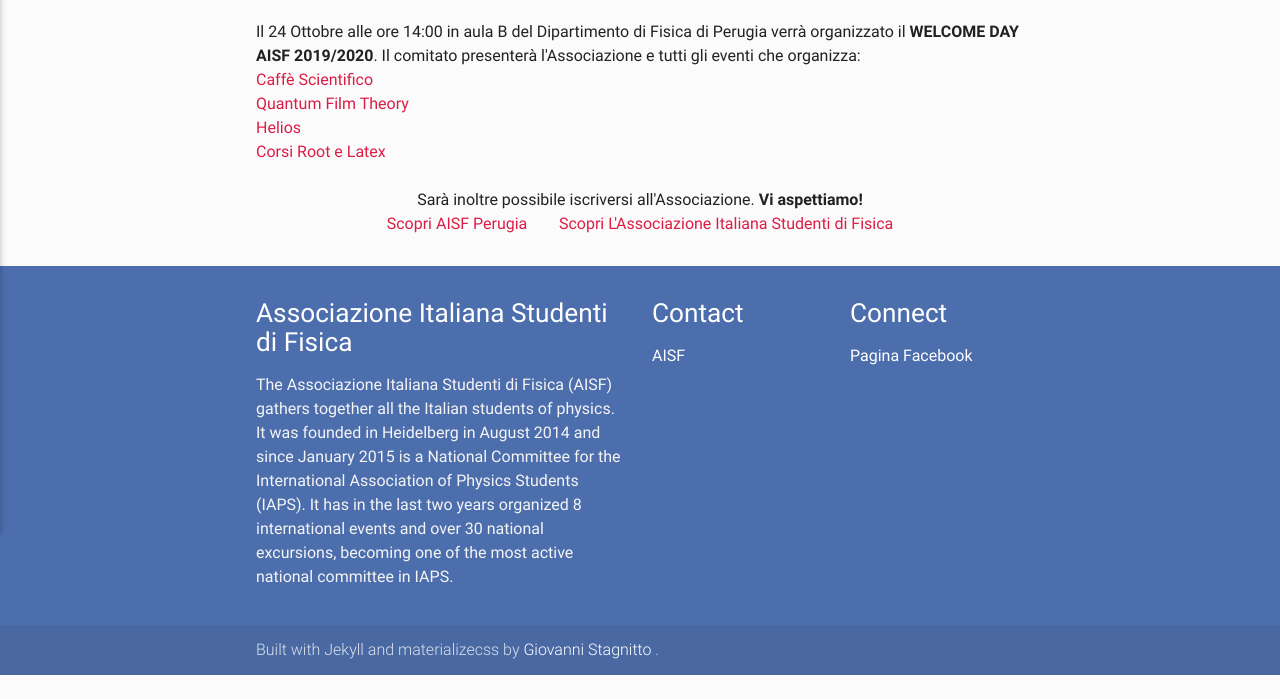
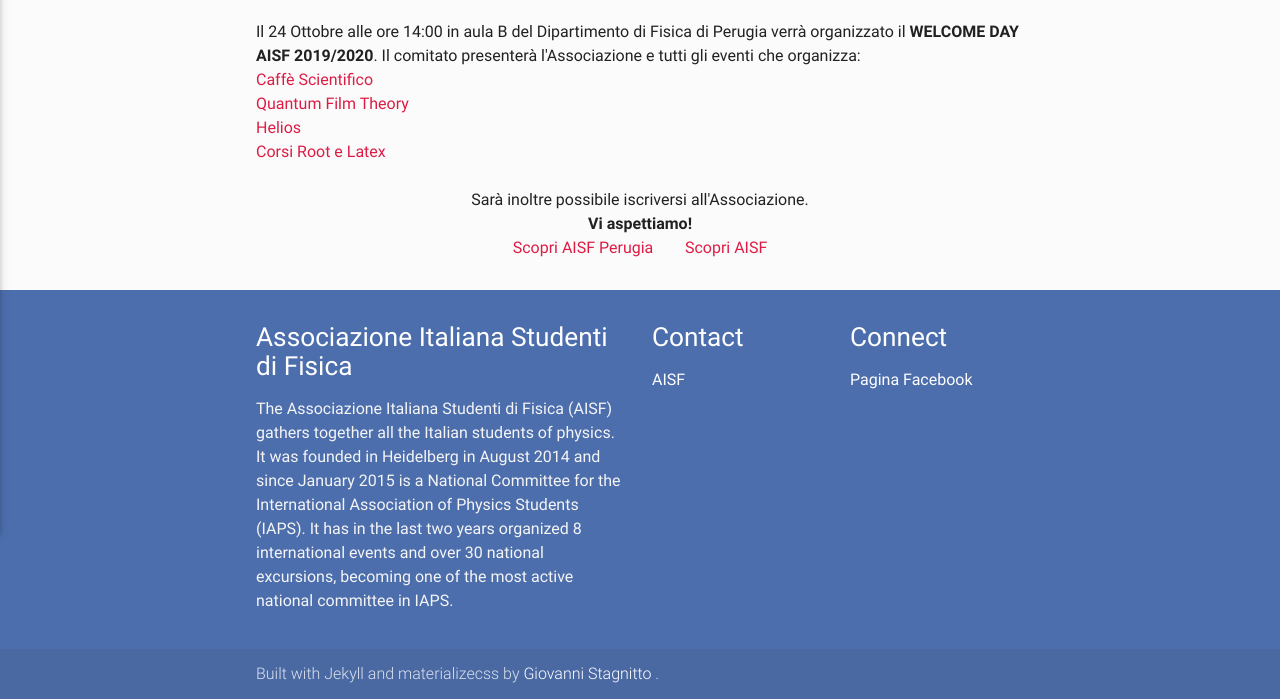
Before and after one commit to ai-sf/aisf_perugia, a Jekyll site: the page built from ProssimiEventi.md, in a window 1280 px wide. Shown: the part 427-1126 px from the top of the page. Built offline with Jekyll 4.4.1, drawn with Linux system fonts in a browser that asks for light colours; nearby versions of some CDN libraries; before the commit the page ends 1102 px from its top, so only the background shows below that.

Commit message:
Update ProssimiEventi.md

```diff
--- a/ProssimiEventi.md
+++ b/ProssimiEventi.md
@@ -23,11 +23,11 @@
 <a href="/perugia/Corsi"> Corsi Root e Latex</a> <br><br>
 <center>
 Sarà inoltre possibile iscriversi all'Associazione.
-<b>Vi aspettiamo! </b>
+<b><br>Vi aspettiamo! </b>
 
 <br>
 <a href="/perugia/"> Scopri AISF Perugia</a>&nbsp; &nbsp; &nbsp; &nbsp;
-<a href="http://ai-sf.it">Scopri L'Associazione Italiana Studenti di Fisica</a>
+<a href="http://ai-sf.it">Scopri AISF</a>
 </center>
 
 </section>
```
